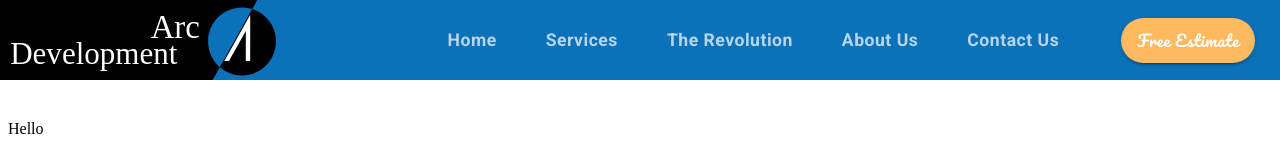
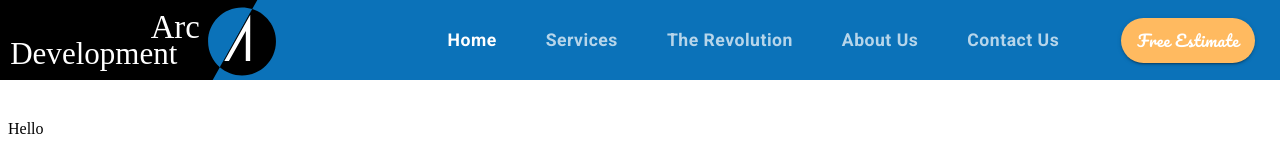
Before and after one commit to elfgodd/MaterialUI-Bootcamp, a React (Create React App) app: page / in a window 1280 px wide. Shown: the top 160 px of the page. Built offline with nearby package versions, Linux system fonts and the light colour scheme.

Commit message:
Styling The Active Tab

```diff
--- a/src/components/ui/Header.js
+++ b/src/components/ui/Header.js
@@ -1,4 +1,4 @@
-import React from 'react'
+import React, { useState } from 'react'
 import AppBar from '@material-ui/core/AppBar'
 import Toolbar from '@material-ui/core/Toolbar'
 import useScrollTrigger from '@material-ui/core/useScrollTrigger'
@@ -48,13 +48,24 @@
 
 const Header = (props) => {
   const classes = useStyles()
+  const [value, setValue] = useState(0)
+
+  const handleChange = (event, value) => {
+    setValue(value)
+  }
+
   return (
     <>
       <ElevationScroll>
         <AppBar position='fixed'>
           <Toolbar disableGutters>
             <img src={logo} className={classes.logo} alt='company logo' />
-            <Tabs className={classes.tabContainer}>
+            <Tabs
+              value={value}
+              onChange={handleChange}
+              className={classes.tabContainer}
+              indicatorColor='primary'
+            >
               <Tab className={classes.tab} label='Home'></Tab>
               <Tab className={classes.tab} label='Services'></Tab>
               <Tab className={classes.tab} label='The Revolution'></Tab>
```
